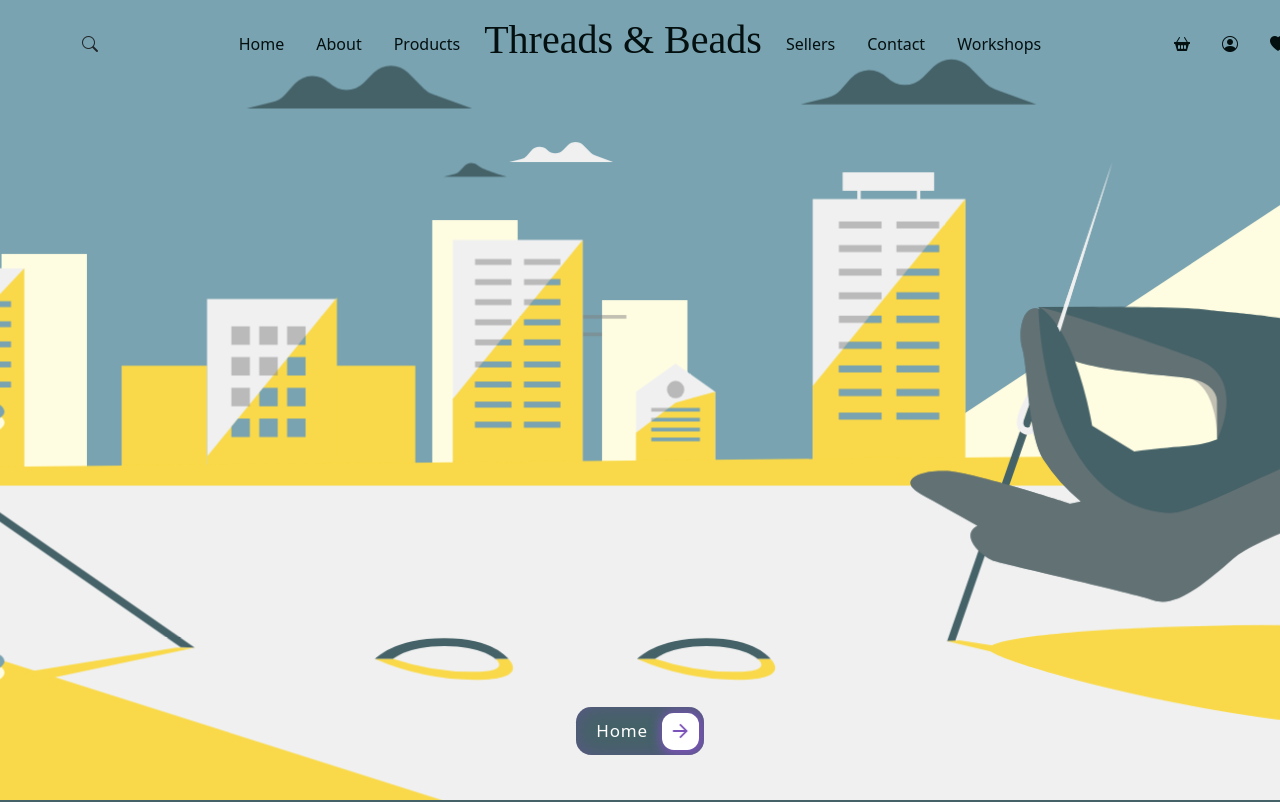
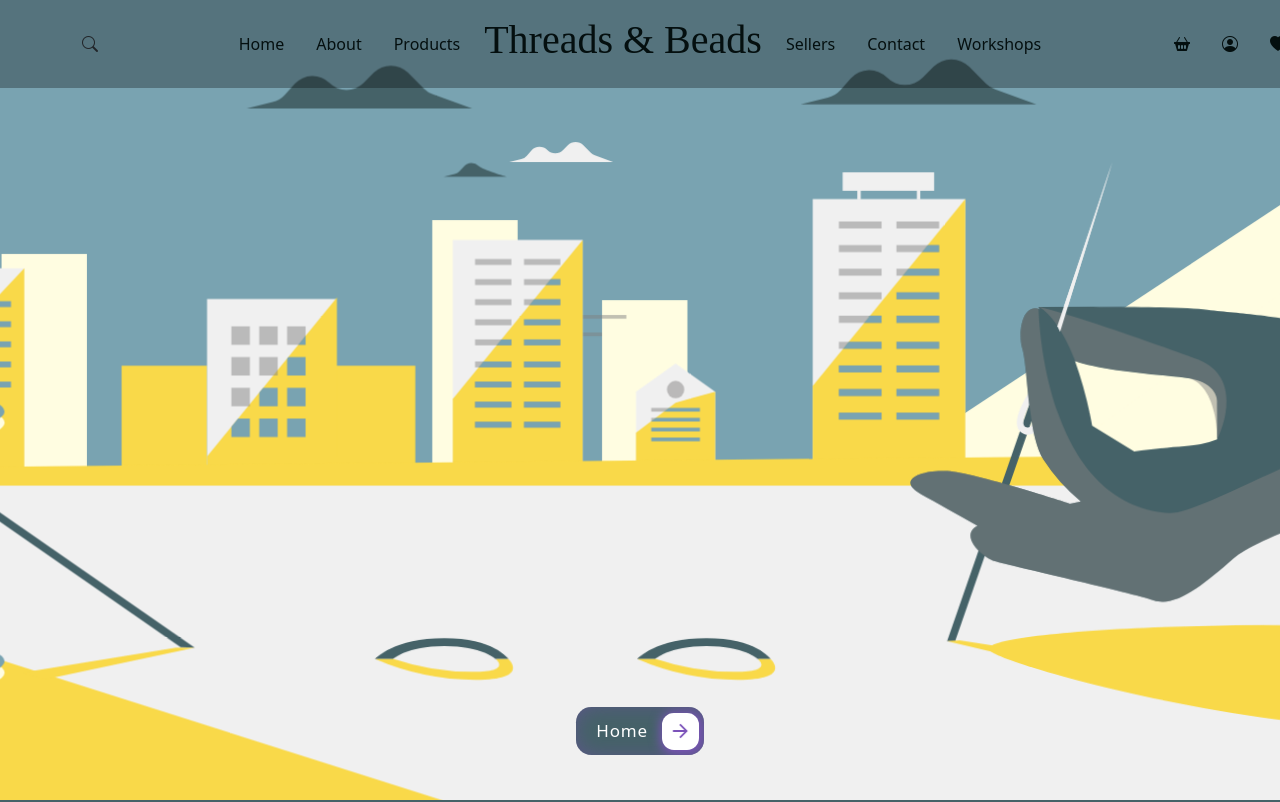
Before and after one commit to ThreadsAndBeads/FrontEnd, an Angular app: page / in a window 1280 px wide. Shown: the top 802 px of the page. Built offline with nearby package versions, Linux system fonts and the light colour scheme; a web font is replaced by a local one.

Commit message:
top discounted products

```diff
--- a/src/app/components/header/header.component.css
+++ b/src/app/components/header/header.component.css
@@ -8,6 +8,9 @@ li{
   margin: auto 8px;
 }
 
+.navbar{
+  background-color: rgba(0, 0, 0, 0.295);
+}
 .threadsAndBeads{
   text-decoration: none;
   color: #040f0f;
--- a/src/app/components/header/header.component.html
+++ b/src/app/components/header/header.component.html
@@ -1,4 +1,6 @@
-<nav class="navbar navbar-expand-lg navbar-light fixed-top p-3" (scroll)="onWindowScroll();">
+<nav class="navbar navbar-expand-lg navbar-light fixed-top p-3"
+
+(scroll)="onWindowScroll();">
   <div class="container d-flex justify-content-between">
     <!-- <a class="navbar-brand" href="#"><img class="logo" src="../../../assets/Images/threads_and_beads-removebg-preview.png" alt=""></a> -->
     <div class="search">
--- a/src/app/components/top-sell/top-sell.component.html
+++ b/src/app/components/top-sell/top-sell.component.html
@@ -4,11 +4,10 @@
     x-on:scroll.debounce="$refs.slider.scrollLeft == 0 ? start = true : start = false; Math.abs(($refs.slider.scrollWidth - $refs.slider.offsetWidth) - $refs.slider.scrollLeft) < 5 ? end = true : end = false;">
     <div class="slider__item" *ngFor="let product of products">
       <img class="slider__image"
-        [src]="product.images[0].file"
+        [src]="product.images[0]"
         alt="Image">
       <div class="slider__info">
         <h2 class="text-dark">{{product.name}}</h2>
-        <h2 class="text-dark">{{product.images}}</h2>
       </div>
     </div>
     <!-- <div class="slider__item">
```
